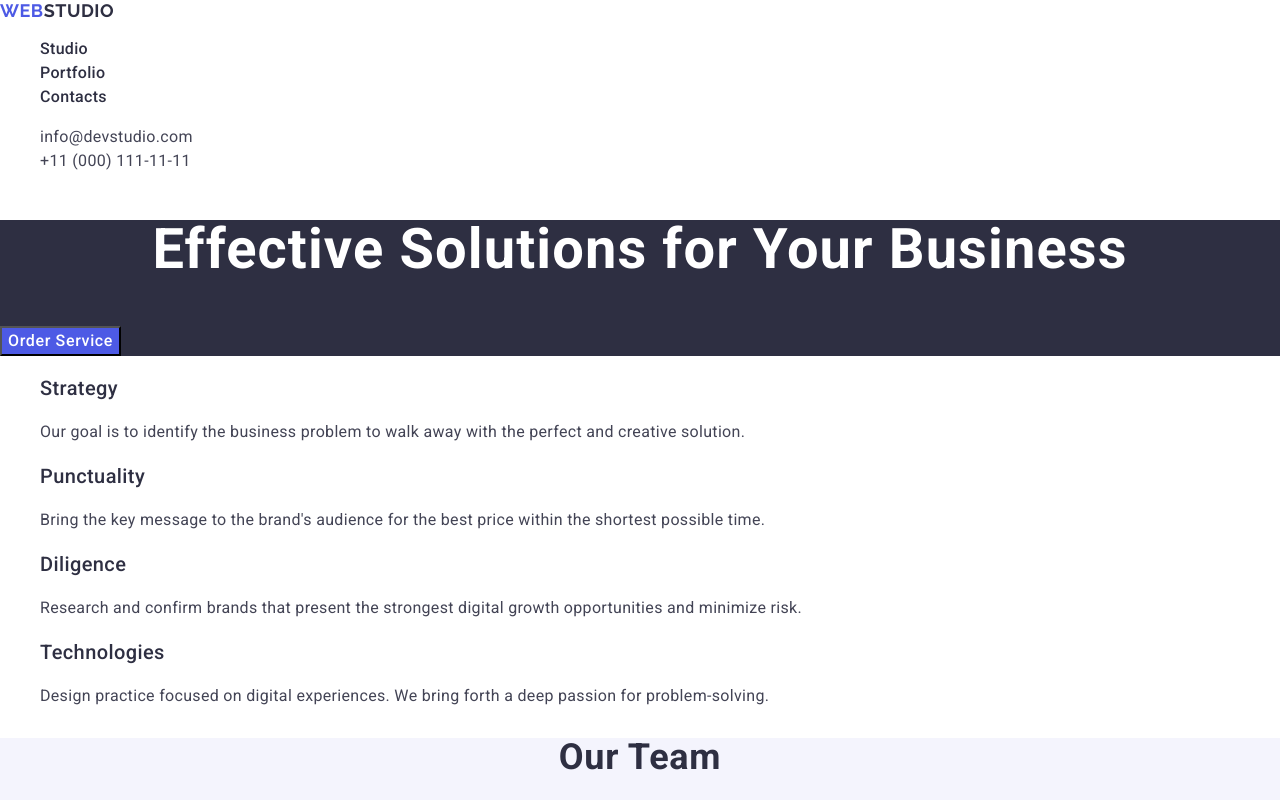
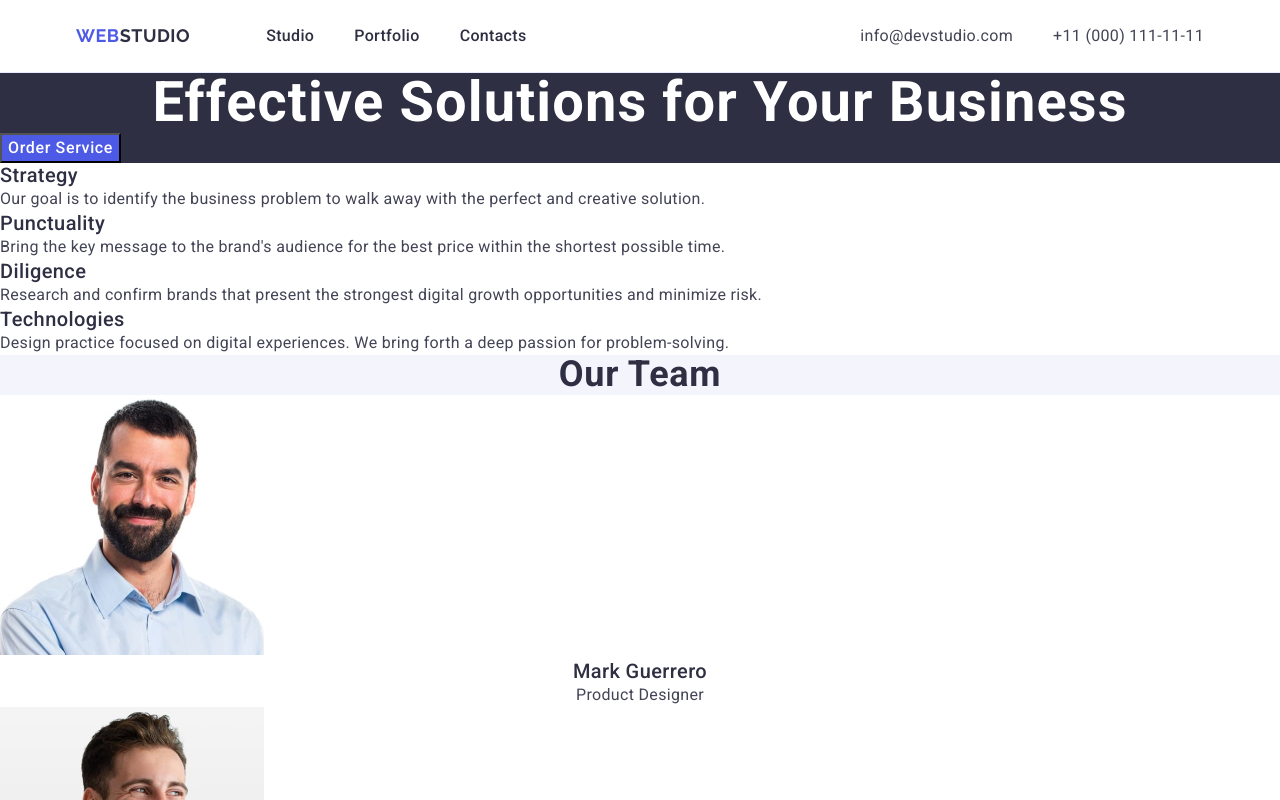
Before and after one commit to tanya-yanko/goit-markup-hw-03, a plain HTML site: page index.html in a window 1280 px wide. Shown: the top 800 px of the page. Drawn offline with nearby package versions, Linux system fonts and the light colour scheme.

Commit message:
header done

```diff
--- a/css/style.css
+++ b/css/style.css
@@ -7,15 +7,39 @@ body {
 
 ul, ol {
     list-style-type: none;
+    margin: 0;
+    padding: 0;
 }
 
 a {
     text-decoration: none;
 }
 
+h1, h2, h3, h4, h5, h6, p {
+    margin: 0;
+}
+.container {
+    max-width: 1158px;
+    padding: 0 15px;
+    margin: 0 auto;
+  }
+
 /* header */
+.page-header {
+    border-bottom: 1px solid #e7e9fc;
+}
 
-.header-logo {
+.header-container {
+display: flex;
+align-items: center;
+}
+
+.header-nav {
+    display: flex;
+    align-items: center;
+}
+
+.logo {
     font-family: "Raleway", sans-serif;
     font-weight: 700;
 font-size: 18px;
@@ -24,12 +48,25 @@ letter-spacing: 0.03em;
 text-transform: uppercase;
 color: #4d5ae5;
 }
+
+.header-logo {
+    padding: 24px 0;
+    margin-right: 76px;
+}
+
 .header-logo-black {
-
 color: #2e2f42;
 }
 
+.nav-list {
+    display: flex;
+    align-items: center;
+    gap: 40px;
+}
+
 .nav-link {
+    padding: 24px 0;
+    display: block;
     font-weight: 500;
 font-size: 16px;
 line-height: 1.5;
@@ -44,9 +81,18 @@ color: #404bbf;
 
 .contacts {
     font-style: normal;
+    margin-left: auto;
+}
+
+.contacts-list {
+    display: flex;
+    align-items: center;
+    gap: 40px;
 }
 
 .contacts-link {
+    display: block;
+    padding: 24px 0;
     font-weight: 400;
 font-size: 16px;
 line-height: 1.5;
@@ -180,7 +226,7 @@ footer {
     background: #2e2f42;
 }
 
-.footer-logo {
+.logo {
     font-family: "Raleway", sans-serif;
     font-weight: 700;
 font-size: 18px;
--- a/index.html
+++ b/index.html
@@ -20,9 +20,10 @@
 
 
     <header class="page-header">
+        <div class="container header-container">
 
        <nav class="header-nav">
-        <a class="header-logo" href="./index.html"> Web<span class="header-logo-black">Studio</span></a>
+        <a class="logo header-logo" href="./index.html"> Web<span class="header-logo-black">Studio</span></a>
 <ul class="nav-list">
     <li class="nav-item">
         <a class="nav-link" href="./index.html">Studio</a>
@@ -47,6 +48,8 @@
         </ul>
 
       </address>
+
+    </div>
     </header>
 <main>
     <section class="main">
@@ -166,7 +169,7 @@
 </main>
 
 <footer class="footer">
-<a class="footer-logo" href="./index.html">Web<span class="footer-logo-white">Studio</span></a>
+<a class="logo footer-logo" href="./index.html">Web<span class="footer-logo-white">Studio</span></a>
     <p class="footer-text">Increase the flow of customers and sales for your business with digital marketing & growth solutions.</p>
 
 </footer>
```
